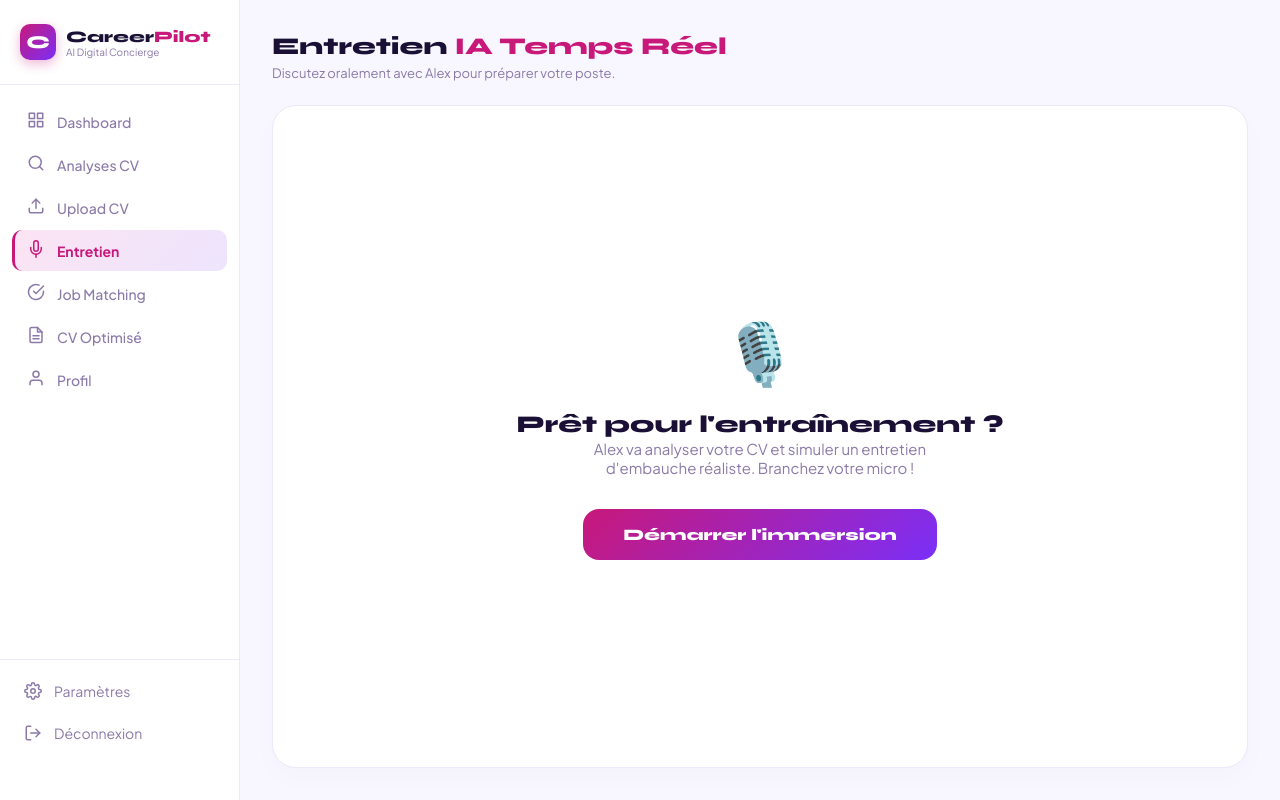
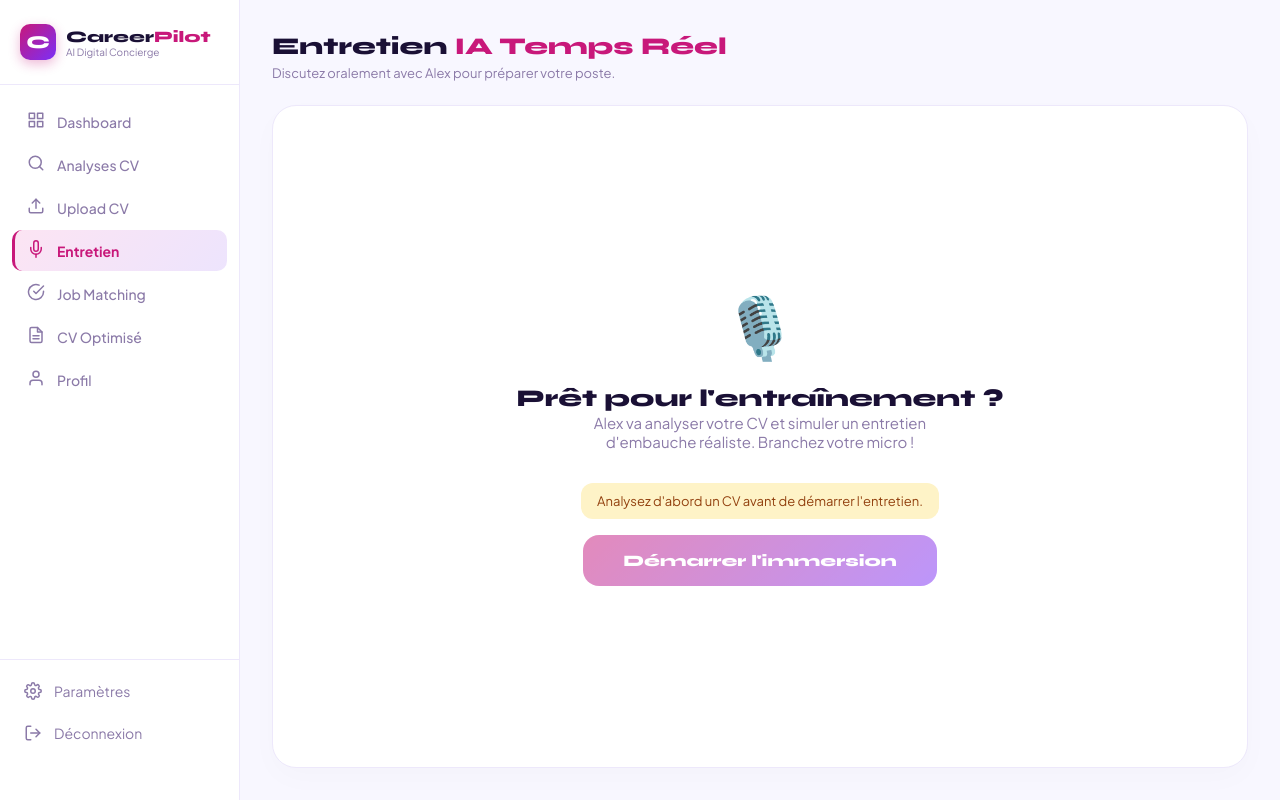
Before and after one commit to fatimazahra-marghich/CareerPilot-v2, a React app in the folder frontend/: page /entretien in a window 1280 px wide. Built offline with nearby package versions, Linux system fonts and the light colour scheme; the HTML template or start-up script is replaced by a standard one.

Commit message:
fix: remove hardcoded CV id 18 and ask to analyze a CV first

```diff
--- a/frontend/src/pages/Entretien.jsx
+++ b/frontend/src/pages/Entretien.jsx
@@ -12,6 +12,7 @@ export default function Entretien() {
   const [report, setReport] = useState(null);
   const [reportError, setReportError] = useState(false);
   const [voiceError, setVoiceError] = useState(false);
+  const hasCv = !!localStorage.getItem("cv_id");
 
   const socket = useRef(null);
   const recognition = useRef(null);
@@ -135,8 +136,10 @@ export default function Entretien() {
   };
 
   const startInterview = () => {
+    const cvId = localStorage.getItem("cv_id");
+    if (!cvId) return;
     setStarted(true);
-    socket.current = new WebSocket(`ws://localhost:8000/ws/interview/${localStorage.getItem("cv_id") || "18"}/`);
+    socket.current = new WebSocket(`ws://localhost:8000/ws/interview/${cvId}/`);
     socket.current.onopen = () => {
       try { recognition.current.start(); } catch(e) {}
     };
@@ -280,7 +283,19 @@ export default function Entretien() {
               <p style={{ color: theme.muted, maxWidth: 400, marginBottom: 32, fontSize: 15 }}>
                 Alex va analyser votre CV et simuler un entretien d'embauche réaliste. Branchez votre micro !
               </p>
-              <button onClick={startInterview} className="btn-start">Démarrer l'immersion</button>
+              {!hasCv && (
+                <p style={{ color: "#92400e", background: "#fef3c7", padding: "10px 16px", borderRadius: 12, fontSize: 13, marginBottom: 16 }}>
+                  Analysez d'abord un CV avant de démarrer l'entretien.
+                </p>
+              )}
+              <button
+                onClick={startInterview}
+                disabled={!hasCv}
+                className="btn-start"
+                style={!hasCv ? { opacity: 0.5, cursor: "not-allowed" } : undefined}
+              >
+                Démarrer l'immersion
+              </button>
             </div>
           ) : (
             <>
--- a/frontend/src/pages/JobMatching.jsx
+++ b/frontend/src/pages/JobMatching.jsx
@@ -14,9 +14,10 @@ export default function JobMatching() {
   const [jobDescription, setJobDescription] = useState("");
   const [loading, setLoading] = useState(false);
   const [results, setResults] = useState(null);
+  const hasCv = !!localStorage.getItem("cv_id");
 
   const handleMatch = async () => {
-    if (!jobDescription) return;
+    if (!jobDescription || !hasCv) return;
     setLoading(true);
 
     try {
@@ -27,8 +28,7 @@ export default function JobMatching() {
             "Content-Type": "application/json"
         },
         body: JSON.stringify({
-          // Récupère l'ID du CV stocké ou utilise "18" par défaut
-          cv_id: localStorage.getItem("cv_id") || "18",
+          cv_id: localStorage.getItem("cv_id"),
           job_description: jobDescription
         }),
       });
@@ -63,6 +63,12 @@ export default function JobMatching() {
             Analysez la compatibilité entre votre CV et une offre d'emploi grâce à la similarité sémantique de l'IA.
           </p>
         </div>
+
+        {!hasCv && (
+          <div style={{ maxWidth: 1100, margin: "0 auto 20px", padding: "12px 16px", borderRadius: 12, fontSize: 13, background: "#fef3c7", color: "#92400e" }}>
+            Analysez d'abord un CV (page « Upload ») avant de lancer le matching.
+          </div>
+        )}
 
         <div style={{ display: "grid", gridTemplateColumns: "1.2fr 1fr", gap: 24, maxWidth: 1100, margin: "0 auto" }}>
 
@@ -100,18 +106,18 @@ export default function JobMatching() {
 
             <button
               onClick={handleMatch}
-              disabled={loading || !jobDescription}
+              disabled={loading || !jobDescription || !hasCv}
               style={{
                 width: "100%",
                 marginTop: 20,
-                background: loading || !jobDescription ? theme.border : theme.gradient,
+                background: loading || !jobDescription || !hasCv ? theme.border : theme.gradient,
                 border: "none",
-                color: loading || !jobDescription ? theme.muted : "#fff",
+                color: loading || !jobDescription || !hasCv ? theme.muted : "#fff",
                 fontSize: 15,
                 fontWeight: 700,
                 padding: "14px",
                 borderRadius: 14,
-                cursor: loading ? "not-allowed" : "pointer",
+                cursor: loading || !hasCv ? "not-allowed" : "pointer",
                 fontFamily: "'Syne',sans-serif",
                 transition: "all 0.2s"
               }}
```
